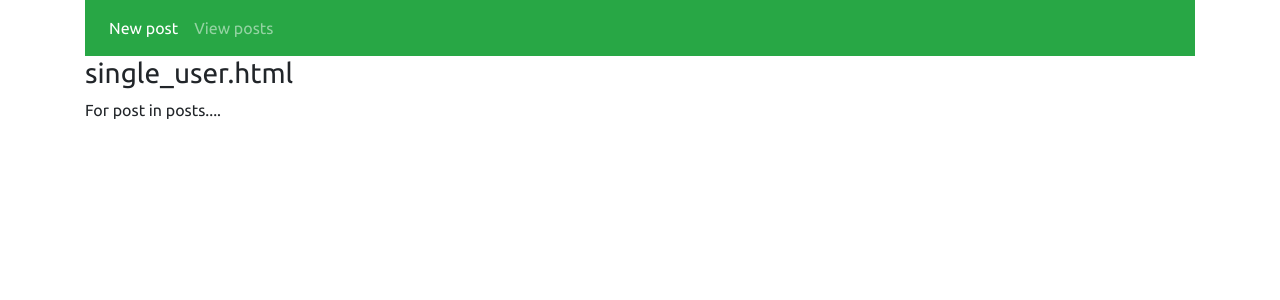
After one commit to tarksin/blogz, a Flask app: template templates/single_user.html in a window 1280 px wide. The commit adds this page. Shown: the top 300 px of the page. Run offline with Flask 2, Linux system fonts and the light colour scheme; the template is opened without the code that fills it, so the values that code supplies are empty; some libraries are stand-ins or nearby versions.

Commit message:
Misc css...

```diff
--- a/main.py
+++ b/main.py
@@ -16,6 +16,8 @@ class Post(db.Model):
     id = db.Column(db.Integer, primary_key=True)
     title = db.Column(db.String(120))
     body = db.Column(db.String(512))
+    time_created = db.Column(db.DateTime(timezone=True), server_default=db.func.now())
+    # owner_id = db.Column(db.Integer, foreign_key=True)
 
     def __init__(self, title, body):
         self.title = title
--- a/static/blog.css
+++ b/static/blog.css
@@ -1,7 +1,18 @@
+body {
+      font-family: 'Ubuntu', sans-serif;
+    }
+
 .error {
       color: red;
     }
 
-body {
-      font-family: 'Ubuntu', sans-serif;
-    }
+
+.post-author {
+  font-size: 12px;
+  font-style: italic;
+}
+
+
+.title {
+  color: purple;
+}
--- a/templates/article.html
+++ b/templates/article.html
@@ -3,7 +3,8 @@
 
 {% block content%}
 
-  <h4>{{ post.title}}</h4>
+  <h4 class="title" style="color:purple;">{{ post.title}}</h4>
   <p>{{ post.body }}</p>
+  <p class='post-author'>Created: {{ post.time_created }}</p>
 
 {% endblock %}
--- a/templates/base.html
+++ b/templates/base.html
@@ -7,6 +7,10 @@
 
     <link href="https://fonts.googleapis.com/css?family=Ubuntu" rel="stylesheet">
     <link href="static/blog.css" rel="stylesheet">
+    <link href="/static/blog.css" rel="stylesheet">
+    <link href="./blog.css" rel="stylesheet">
+    <link href="/blog.css" rel="stylesheet">
+    <link href="blog.css" rel="stylesheet">
 
     </head>
 
--- a/templates/main.html
+++ b/templates/main.html
@@ -2,7 +2,7 @@
 
 
 {% block content%}
-<h2>Posts</h2>
+<h2 >Posts</h2>
 
 {% for post in posts %}
   <a href="{{ url_for('article', id=post.id) }}">{{ post.title }}</a>
--- /dev/null
+++ b/templates/single_user.html
@@ -0,0 +1,12 @@
+{% extends "base.html" %}
+
+
+{% block content%}
+
+  <h3>single_user.html</h3>
+
+  <p>For post in posts....</p>
+
+
+
+{% endblock %}
```
Also changed, not shown: templates/index.html (added, +10 -0 lines), templates/signup.html (added, +8 -0 lines), templates/login.html (added).
